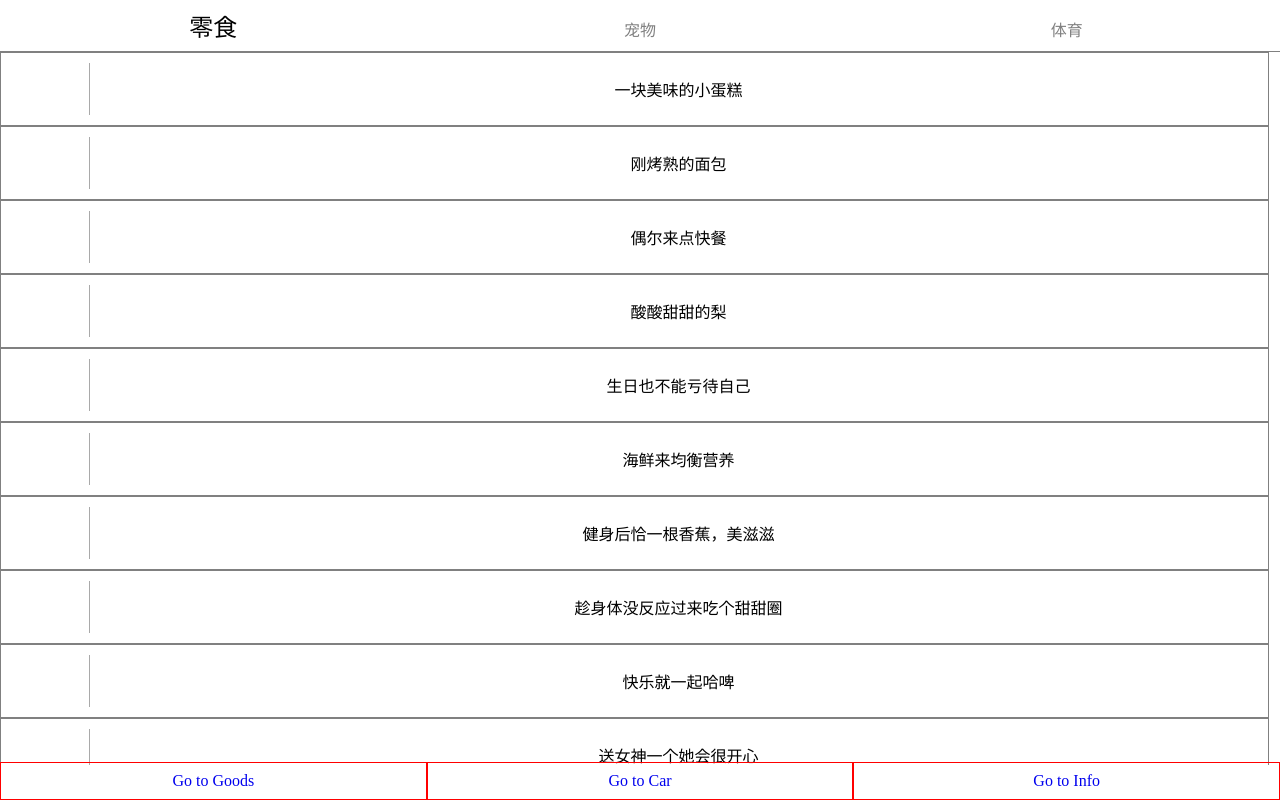
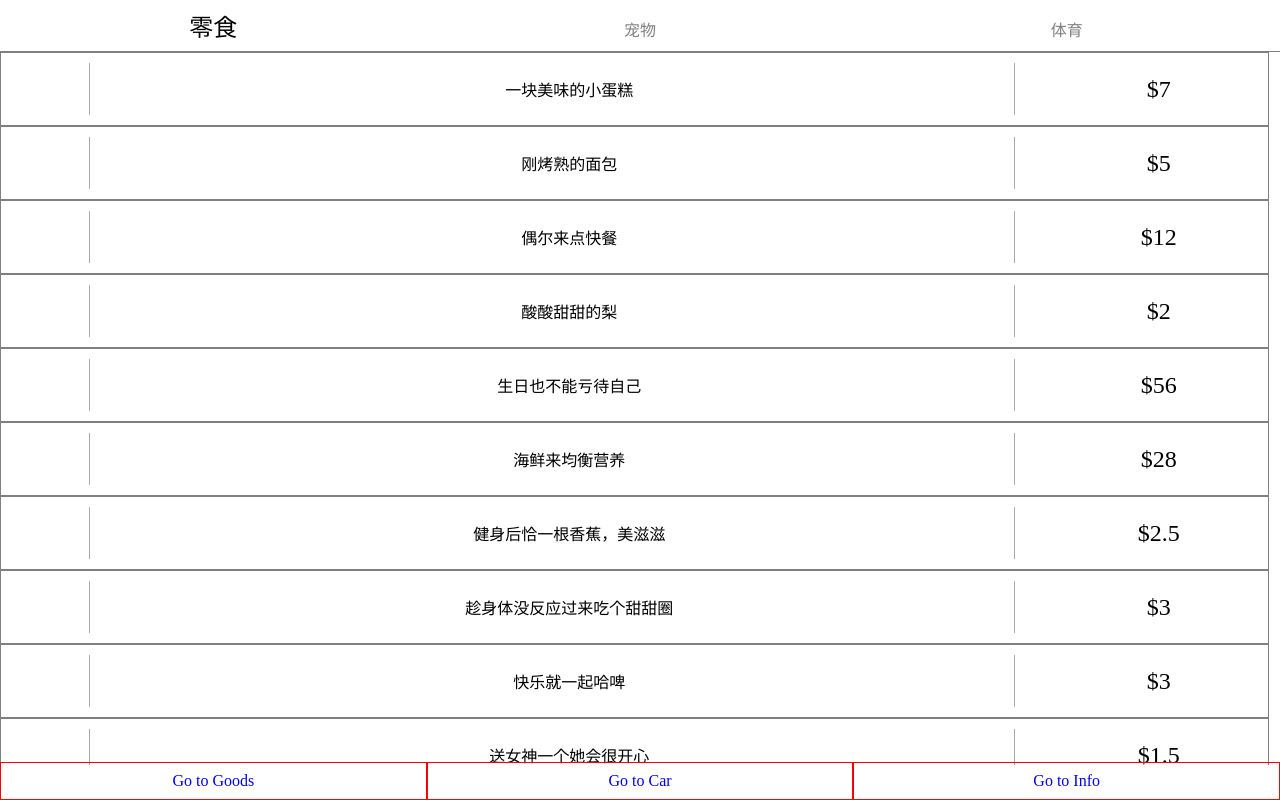
Before and after one commit to 91jzhu/shopping, a Vue app: page /#/goods in a window 1280 px wide. Built offline with nearby package versions, Linux system fonts and the light colour scheme.

Commit message:
为商品添加价格，准备制作购物车页面

```diff
--- a/index.html
+++ b/index.html
@@ -8,7 +8,7 @@
   </head>
   <body>
     <div id="app"></div>
-    <script src="//at.alicdn.com/t/font_3168780_h6d1vyydyth.js"></script>
+    <script src="//at.alicdn.com/t/font_3168780_b7fktbhcnpd.js"></script>
     <script type="module" src="/src/main.ts"></script>
   </body>
 </html>
--- /dev/null
+++ b/src/components/Cart.vue
@@ -0,0 +1,35 @@
+<template>
+  <div class="cart">
+    <Icon name="name"/>
+    <div class="line"></div>
+    <div class="cash">
+      <slot name="price"/>
+    </div>
+  </div>
+</template>
+
+<script>
+import Icon from "./Tool/Icon.vue";
+import {onMounted} from "vue";
+import {openCart} from "./Tool/openCart";
+export default {
+  name: "Cart.vue",
+  components: {Icon},
+  props:{
+    name:String,
+    price:Number
+  },
+  setup(){
+
+  }
+}
+</script>
+
+<style scoped lang="scss">
+.cart{
+  width:45%;
+  border:1px solid red;
+  .line{}
+  .cash{}
+}
+</style>
--- a/src/components/Good.vue
+++ b/src/components/Good.vue
@@ -4,6 +4,10 @@
     <div class="line"/>
     <div class="slot">
       <slot name="describe"/>
+    </div>
+    <div class="line2"/>
+    <div class="cash">
+      <slot name="price"/>
     </div>
   </div>
 </template>
@@ -16,6 +20,7 @@ export default {
   components: {Icon},
   props: {
     name: String,
+    price:Number
   },
   setup(props, context) {
     const touch = (e: PointerEvent) => {
@@ -48,12 +53,31 @@ export default {
     transform: translateY(-50%);
     left: 88px;
   }
+  .line2{
+    position: absolute;
+    width: 1px;
+    height: 52px;
+    background: darkgrey;
+    top: 50%;
+    transform: translateY(-50%);
+    right:20%
+  }
 
   .slot {
     flex: 1;
     display: flex;
     justify-content: center;
     align-items: center;
+    padding:0 16px;
+  }
+  .cash{
+    width:16%;
+    height:100%;
+    display: flex;
+    justify-content: center;
+    align-items: center;
+    font-size: 24px;
+    padding:0 8px;
   }
 }
 </style>
--- a/src/components/HomePage/Car.vue
+++ b/src/components/HomePage/Car.vue
@@ -2,46 +2,37 @@
   <div class="carWrapper">
     <div class="header">购物车详情</div>
     <div class="settle">
-      <ul class="carList">
-        <li>good1</li>
-        <li>good2</li>
-        <li>good3</li>
-      </ul>
+      <div class="carList" ref="carList">
+        <Cart/>
+      </div>
     </div>
-<!--    <Dialog v-model:visible="visible"/>-->
-<!--    <Toast v-model:active="active">-->
-<!--      <template v-slot:tip>-->
-<!--        已收藏-->
-<!--      </template>-->
-<!--    </Toast>-->
-    <button @click="openDialog">dialog</button>
-    <button @click="open">toast</button>
     <div class="btnWrapper"><button class="btn">结算</button></div>
     <Navbar/>
   </div>
 </template>
 
 <script lang="ts">
-import { ref } from 'vue';
+import {onMounted, ref} from 'vue';
 import Navbar from '../Navbar.vue'
 import Dialog from "../Tool/Dialog.vue";
 import {openDialog} from "../Tool/openDialog";
 import { openToast } from '../Tool/openToast';
 import Toast from '../Tool/Toast.vue'
+import {carItem} from "../../store/store";
+import {openCart} from "../Tool/openCart";
+import Cart from '../Cart.vue'
 export default {
-  components:{Toast, Dialog, Navbar},
+  components:{Cart, Navbar},
   setup(){
-    const visible=ref(false)
-    const show=()=>{
-      if(!visible.value){
-        visible.value=true
-      }
-    }
-    const open=()=>{
-        openToast({tip:'已收藏'})
-    }
-    const active=ref(false)
-    return {visible,show,openDialog,active,open}
+    const carList=ref(null)
+    onMounted(()=>{
+        if(carList.value){
+          carItem.forEach((name:String)=>{
+            // openCart({name,ref:carList,})//todo
+          })
+        }
+    })
+    return {carList}
   }
 }
 </script>
@@ -60,13 +51,10 @@ export default {
   }
   .settle{
     .carList{
-      list-style: none;
       border:1px solid red;
       margin-top: 8px;
       border-radius: 12px;
-      li{
 
-      }
     }
   }
   .btnWrapper{
--- a/src/components/TabContent/Snacks.vue
+++ b/src/components/TabContent/Snacks.vue
@@ -4,60 +4,96 @@
       <template v-slot:describe>
         一块美味的小蛋糕
       </template>
+      <template v-slot:price>
+          $7
+      </template>
     </Good>
     <Good name="bread">
       <template v-slot:describe>
         刚烤熟的面包
+      </template>
+      <template v-slot:price>
+        $5
       </template>
     </Good>
     <Good name="pizza">
       <template v-slot:describe>
         偶尔来点快餐
       </template>
+      <template v-slot:price>
+        $12
+      </template>
     </Good>
     <Good name="pear">
       <template v-slot:describe>
         酸酸甜甜的梨
+      </template>
+      <template v-slot:price>
+        $2
       </template>
     </Good>
     <Good name="bigcake">
       <template v-slot:describe>
         生日也不能亏待自己
       </template>
+      <template v-slot:price>
+        $56
+      </template>
     </Good>
     <Good name="fish">
       <template v-slot:describe>
         海鲜来均衡营养
+      </template>
+      <template v-slot:price>
+        $28
       </template>
     </Good>
     <Good name="banana">
       <template v-slot:describe>
         健身后恰一根香蕉，美滋滋
       </template>
+      <template v-slot:price>
+        $2.5
+      </template>
     </Good>
     <Good name="sweet">
       <template v-slot:describe>
         趁身体没反应过来吃个甜甜圈
+      </template>
+      <template v-slot:price>
+        $3
       </template>
     </Good>
     <Good name="beer">
       <template v-slot:describe>
         快乐就一起哈啤
       </template>
+      <template v-slot:price>
+        $3
+      </template>
     </Good>
     <Good name="sugar">
       <template v-slot:describe>
         送女神一个她会很开心
+      </template>
+      <template v-slot:price>
+        $1.5
       </template>
     </Good>
     <Good name="apple">
       <template v-slot:describe>
         一日一苹果，医生远离我
       </template>
+      <template v-slot:price>
+        $2
+      </template>
     </Good>
     <Good name="watermelon">
       <template v-slot:describe>
         西瓜和夏天最配了
+      </template>
+      <template v-slot:price>
+        $3
       </template>
     </Good>
   </div>
--- /dev/null
+++ b/src/components/Tool/openCart.ts
@@ -0,0 +1,27 @@
+import {createApp, h, VueElement} from "vue";
+import Icon from "./Icon.vue";
+import Cart from "../Cart.vue";
+
+type Cart={
+    name:String,
+    ref: {
+        value
+    },
+    price:Number
+}
+const openCart=({name,ref,price}:Cart)=>{
+    const div=document.createElement('div')
+    ref&&ref.value.appendChild(div)
+    const app=createApp({
+        render(){
+            return h(Cart,{
+                name,
+            },{name,price}
+            )
+        }
+    })
+    app.mount(div)
+    return div
+}
+
+export {openCart}
```
Also changed, not shown: src/components/TabContent/Pet.vue (+36 -1 lines), src/components/TabContent/Sports.vue (+36 -2 lines).
